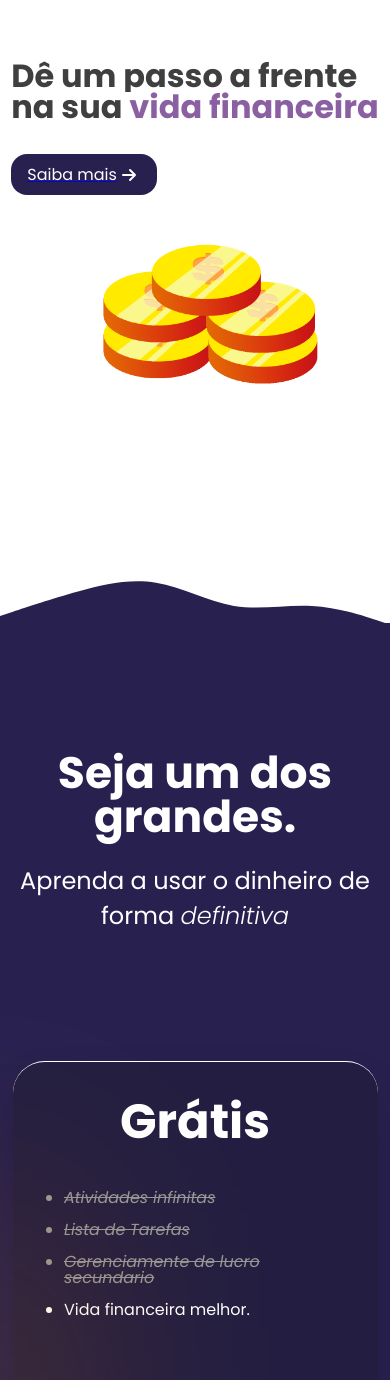
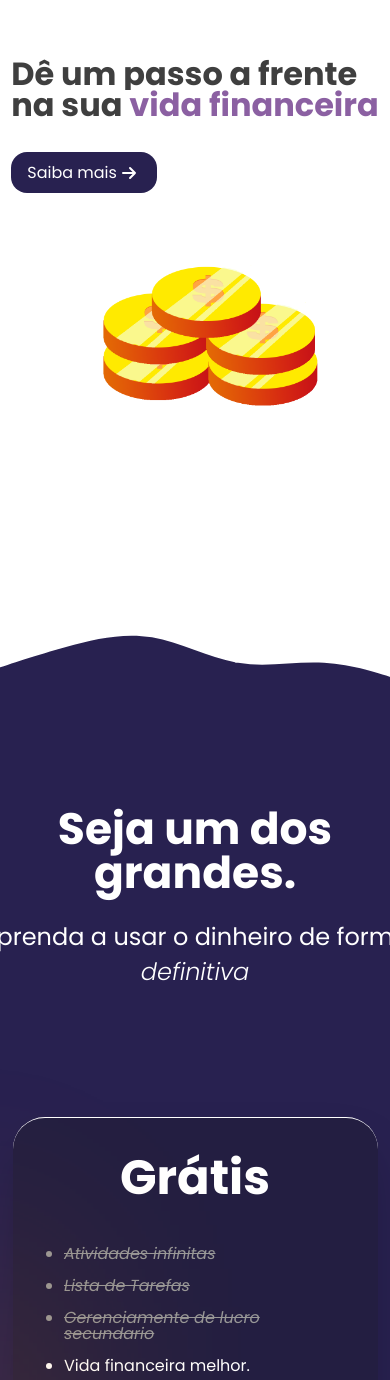
Before and after one commit to luizgustavostp/hermes-react-page, a React (Vite) app: page / in a window 390 px wide. Shown: the part 152-1532 px from the top of the page. Built offline with nearby package versions, Linux system fonts and the light colour scheme.

Commit message:
erros de respansividade corrigidos

```diff
--- a/src/components/Main.tsx
+++ b/src/components/Main.tsx
@@ -3,7 +3,7 @@ import { CardFree, CardBuy } from './Card.tsx'
 
 export default function Main() {
     return <main className='main-body'>
-        <svg className='Wave-svg' xmlns="http://www.w3.org/2000/svg" viewBox="0 0 1440 320">
+        <svg className='Wave-svg' xmlns="http://www.w3.org/2000/svg" viewBox="0 0 1440 310">
             <path fill="#282150" fill-opacity="1" d="M0,288L48,272C96,256,192,224,288,197.3C384,171,480,149,576,165.3C672,181,768,235,864,250.7C960,267,1056,245,1152,250.7C1248,256,1344,288,1392,304L1440,320L1440,320L1392,320C1344,320,1248,320,1152,320C1056,320,960,320,864,320C768,320,672,320,576,320C480,320,384,320,288,320C192,320,96,320,48,320L0,320Z"></path>
         </svg>
         <section className='prices' id='prices'>
--- a/src/components/css/byfooter.css
+++ b/src/components/css/byfooter.css
@@ -1,9 +1,6 @@
 .section-2 {
-    height: fit-content;
     background-color: var(--purple-200);
-    display: block;
     color: white;
-    transform: translateY(333px);
     text-align: center;
     padding-top: 64px;
     h1 {
--- a/src/components/css/footer.css
+++ b/src/components/css/footer.css
@@ -1,6 +1,5 @@
 footer {
     z-index: 9999;
-    transform: translateY(300px);
     display: grid;
     padding: 32px;
     align-items: center;
--- a/src/components/css/header.css
+++ b/src/components/css/header.css
@@ -1,7 +1,7 @@
 Header {
     width: 100vw;
     display: flex;
-    height: 90vh;
+    height: 72vh;
     align-items: center;
     justify-content: center;
     max-width: 100%;
--- a/src/components/css/main.css
+++ b/src/components/css/main.css
@@ -1,7 +1,5 @@
 .main-body {
-    height: 100vh;
-    transform: translateY(-222px);
-
+    margin: -20px;
 }
 .prices {
     background-color: var(--purple-200);
--- a/src/globals.css
+++ b/src/globals.css
@@ -35,3 +35,6 @@ svg {
     font-style: italic;
     font-weight: 300;
 }
+a {
+    text-decoration: none !important;
+}
--- a/src/index.css
+++ b/src/index.css
@@ -4,18 +4,16 @@
   box-sizing: border-box;
 }
 #h2-rights {
-  transform: translateY(300px);
   color: var(--gray-000);
   font-weight: 400;
   text-align: center;
   padding: 24px;
   background-color: var(--purple-300);
 }
+
 @media (max-width:1440px) {
-  #coinPC {
-    height: 512px !important;
-    width: 512px !important;
-    margin: 0;
+  .titles {
+    transform: translateY(88px);
   }
 }
 @media (max-width:1337px) {
@@ -34,10 +32,14 @@
   .Wave-svg {
     transform: translateY(224px);
   }
+  .light4,  .light3 {
+    display: none;
+  }
+
 }
 @media (max-width:888px) {
   .titles {
-    transform: translateY(132px);
+    transform: translateY(168px);
     h1 {
       font-size: 52px !important;
     }
@@ -46,7 +48,7 @@
     font-size: 24px !important;
   }
   #coinPC {
-    transform: translateY(64px) !important;
+    transform: translateY(124px) !important;
   }
   .flex-aside {
     flex-wrap: wrap;
@@ -60,7 +62,6 @@
     transform: translateY(152px);
   }
   .section-2 {
-    transform: translateY(712px) !important;
     h1 {
       font-size: 44px !important;
       line-height: 1.1;
@@ -73,13 +74,6 @@
   .h2-bold {
     font-size: 24px !important;
   }
-  footer {
-    transform: translateY(488px) !important;
-
-  }
-  #h2-rights {
-    transform: translateY(488px) !important;
-  }
 }
 @media (max-width:632px) {
    .titles {
@@ -87,10 +81,13 @@
       font-size: 2rem !important;
     }
    }
+   #about-hermes-h2 {
+    margin-bottom: 0px;
+   }
    #coinPC {
     width: 300px !important;
     height: 300px !important;
-    transform: translateY(-64px) !important;
+    transform: translateY(72px) !important;
    }
    .h1-bold {
     line-height: 1;
@@ -108,7 +105,6 @@
     }
    }
    .section-2 {
-    transform: translateY(488px) !important;
     h1:first-child {
       margin-bottom: 24px !important;
     }
@@ -124,13 +120,11 @@
       }
    }
    footer {
-    padding: 8px;
-    transform: translateY(222px) !important;
     li {
       font-size: 16px;
     }
    }
-    #h2-rights {
-      transform: translateY(200px) !important;
-    }
 }
+.main-body {
+  overflow-x: hidden;
+}
```
